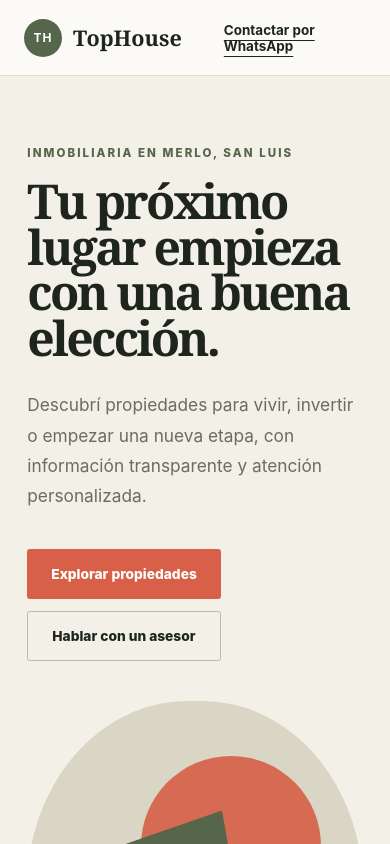
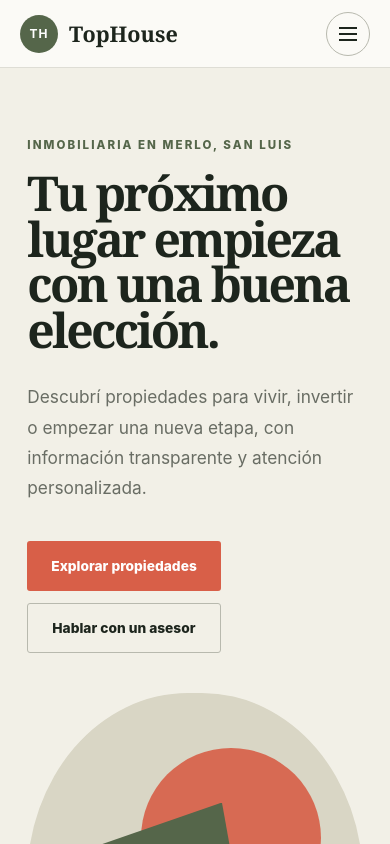
Before and after one commit to dax-Adorno/TopHouse, a React (Vite) app in the folder frontend/: page / in a window 390 px wide. Shown: the top 844 px of the page. Built offline with nearby package versions, Linux system fonts and the light colour scheme; no server answers.

Commit message:
fix: improve responsive navigation coverage

```diff
--- a/frontend/src/App.css
+++ b/frontend/src/App.css
@@ -21,12 +21,28 @@
   transform: translateY(0);
 }
 .site-header {
+  position: relative;
   height: 76px;
   padding: 0 clamp(24px, 6vw, 96px);
   display: flex;
   align-items: center;
   gap: 42px;
   border-bottom: 1px solid var(--line);
+}
+.menu-toggle,
+.mobile-contact {
+  display: none;
+}
+.sr-only {
+  position: absolute;
+  width: 1px;
+  height: 1px;
+  padding: 0;
+  margin: -1px;
+  overflow: hidden;
+  clip: rect(0, 0, 0, 0);
+  white-space: nowrap;
+  border: 0;
 }
 .brand {
   display: flex;
@@ -1215,11 +1231,81 @@ main {
   font-size: 0.82rem;
 }
 @media (max-width: 800px) {
+  .site-header {
+    height: 68px;
+    padding: 0 20px;
+    gap: 16px;
+  }
   .site-header nav {
+    position: absolute;
+    z-index: 20;
+    top: 100%;
+    right: 16px;
+    left: 16px;
     display: none;
+    flex-direction: column;
+    gap: 0;
+    margin: 0;
+    padding: 8px;
+    border: 1px solid var(--line);
+    background: var(--paper);
+    box-shadow: 0 16px 36px rgb(29 37 29 / 14%);
+  }
+  .site-header nav[data-open="true"] {
+    display: flex;
+  }
+  .site-header nav a {
+    padding: 13px 14px;
+    font-size: 1rem;
+  }
+  .site-header nav a.active {
+    background: var(--cream);
+  }
+  .menu-toggle {
+    width: 44px;
+    height: 44px;
+    display: grid;
+    place-items: center;
+    margin-left: auto;
+    border: 1px solid var(--line-dark);
+    border-radius: 50%;
+    background: transparent;
+    color: var(--ink);
+    cursor: pointer;
+  }
+  .menu-toggle span[aria-hidden="true"],
+  .menu-toggle span[aria-hidden="true"]::before,
+  .menu-toggle span[aria-hidden="true"]::after {
+    width: 18px;
+    height: 2px;
+    display: block;
+    background: currentColor;
+    content: "";
+  }
+  .menu-toggle span[aria-hidden="true"]::before {
+    transform: translateY(-6px);
+  }
+  .menu-toggle span[aria-hidden="true"]::after {
+    transform: translateY(4px);
+  }
+  .menu-toggle[aria-expanded="true"] span[aria-hidden="true"] {
+    background: transparent;
+  }
+  .menu-toggle[aria-expanded="true"] span[aria-hidden="true"]::before {
+    transform: translateY(0) rotate(45deg);
+  }
+  .menu-toggle[aria-expanded="true"] span[aria-hidden="true"]::after {
+    transform: translateY(-2px) rotate(-45deg);
+  }
+  .site-header nav .mobile-contact {
+    display: block;
+    margin-top: 4px;
+    border-top: 1px solid var(--line);
+    color: var(--ink);
+    font-weight: 700;
   }
   .header-contact {
-    margin-left: auto;
+    display: none;
   }
   .hero-section,
   .values-section {
--- a/frontend/src/components/SiteLayout.tsx
+++ b/frontend/src/components/SiteLayout.tsx
@@ -1,7 +1,12 @@
+import { useState } from "react";
 import { Link, NavLink, Outlet } from "react-router-dom";
 import { buildGeneralContactHref, contactActionLabel } from "../lib/contact";
 
 export function SiteLayout() {
+  const [isMenuOpen, setIsMenuOpen] = useState(false);
+
+  const closeMenu = () => setIsMenuOpen(false);
+
   return (
     <div className="site-shell">
       <a className="skip-link" href="#main-content">
@@ -12,10 +17,37 @@ export function SiteLayout() {
           <span className="brand-mark">TH</span>
           <span>TopHouse</span>
         </Link>
-        <nav aria-label="Navegación principal">
-          <NavLink to="/">Inicio</NavLink>
-          <NavLink to="/propiedades">Propiedades</NavLink>
-          <NavLink to="/admin">Admin</NavLink>
+        <button
+          className="menu-toggle"
+          type="button"
+          aria-expanded={isMenuOpen}
+          aria-controls="primary-navigation"
+          onClick={() => setIsMenuOpen((current) => !current)}
+        >
+          <span aria-hidden="true" />
+          <span className="sr-only">Menú principal</span>
+        </button>
+        <nav
+          id="primary-navigation"
+          aria-label="Navegación principal"
+          data-open={isMenuOpen}
+        >
+          <NavLink to="/" onClick={closeMenu}>
+            Inicio
+          </NavLink>
+          <NavLink to="/propiedades" onClick={closeMenu}>
+            Propiedades
+          </NavLink>
+          <NavLink to="/admin" onClick={closeMenu}>
+            Admin
+          </NavLink>
+          <a
+            className="mobile-contact"
+            href={buildGeneralContactHref()}
+            onClick={closeMenu}
+          >
+            {contactActionLabel()}
+          </a>
         </nav>
         <a className="header-contact" href={buildGeneralContactHref()}>
           {contactActionLabel()}
```
Also changed, not shown: frontend/playwright.config.ts (+15 -0 lines), 1 other file (tests, documents, lock files or other folders).
